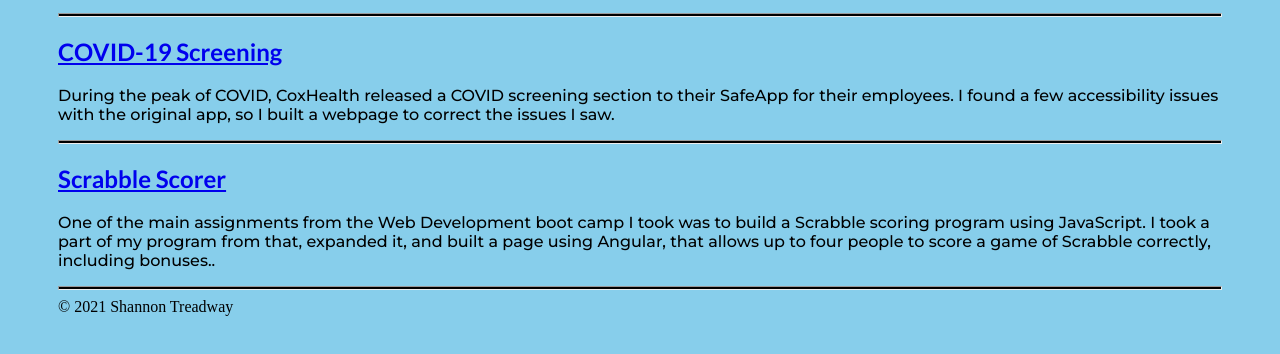
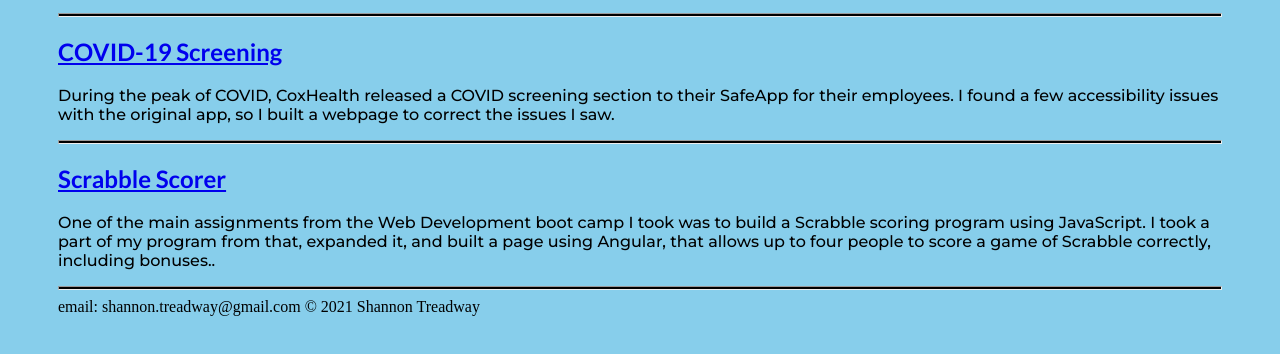
Before and after one commit to shannontreadway/shannonsPortfolioPage, a plain HTML site: page index.html in a window 1280 px wide. Shown: the part 114-468 px from the top of the page. Drawn offline with Linux system fonts and the light colour scheme.

Commit message:
added email address

```diff
--- a/index.html
+++ b/index.html
@@ -40,6 +40,7 @@
         </main>
 
         <footer>
+            email: shannon.treadway@gmail.com
             &copy 2021 Shannon Treadway
         </footer>
     </body>
```
